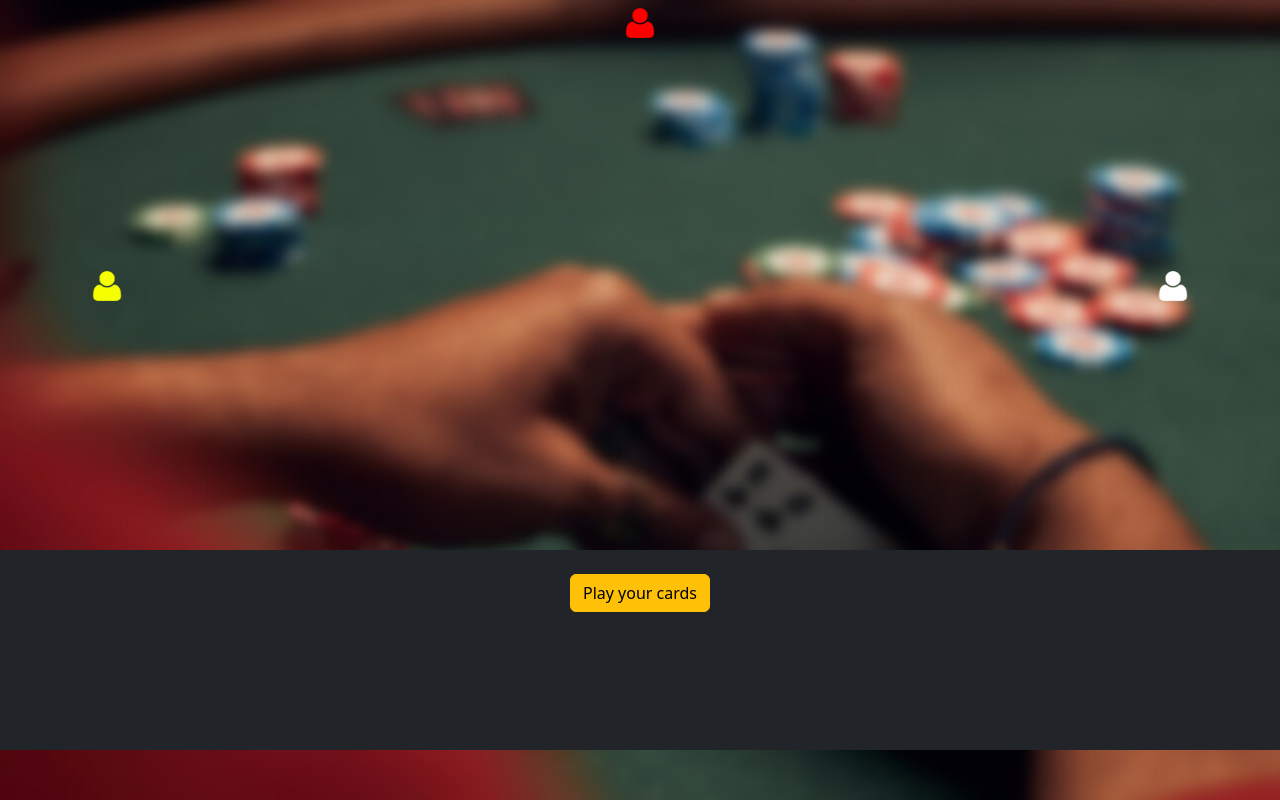
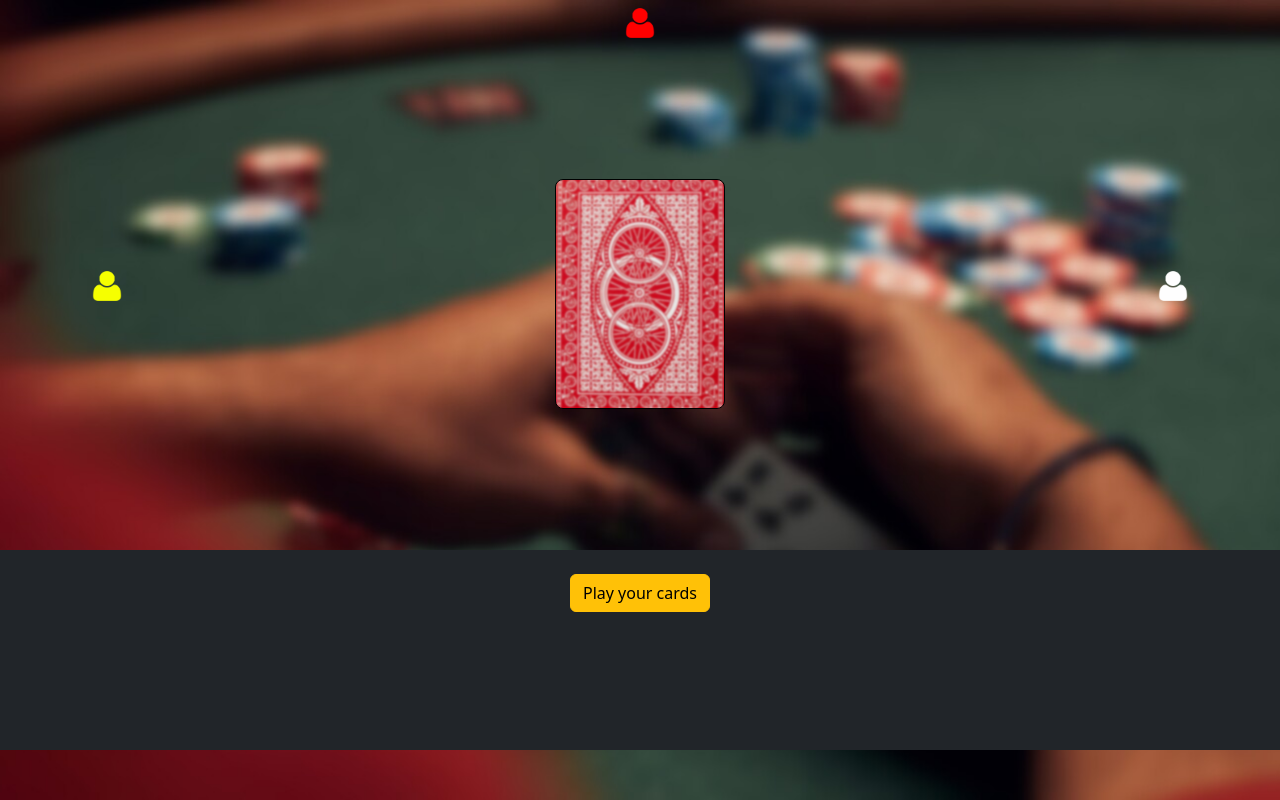
Before and after one commit to iee-ihu-gr-course1941/ADISE22_theItGuys, a PHP site: page /ADISE22_theItGuys/www/room.php in a window 1280 px wide. Run offline with PHP 8.4, Linux system fonts and the light colour scheme; data that the repository does not hold is empty; a stand-in replaces the project's code that opens the database connection.

Commit message:
card background css in room.php

```diff
--- a/www/css_external.css
+++ b/www/css_external.css
@@ -47,9 +47,9 @@ transform: rotate(180deg);
     border: 5px solid blue !important;
 }
 
-.playedCards{
-    height: 150px;
-    width: 110px;
+.playedCardsGame{
+    height: 230px;
+    width: 170px;
     border: 1px solid black;
     border-radius: .5rem;
     display: flex;
@@ -58,5 +58,8 @@ transform: rotate(180deg);
     user-select: none;
     font-size: 4rem;
     position: relative;
-    background-color: white;
+    background-image: url("./images/deckOfCards.jpg");
+    background-size: cover;
+    background-repeat: no-repeat;
+    background-position: 50% 50%;
 }
--- a/www/room.php
+++ b/www/room.php
@@ -42,6 +42,8 @@
                 ?>
             </div>
         </div>
+
+
         <!-- emfanisi xristwn -->
         <div class="row">
             <div class="col-12">
@@ -58,8 +60,10 @@
                     <p id="userFour" class="text-light"></p>
                 </div>
             </div>
-            <div class="col-8">
-
+            <div class="col-8 d-flex align-items:center">
+                <div class="playedCardsGame m-auto" alt="">
+                    <div class="m-auto text-center" style="width:fit-content;"></div>
+                </div>
             </div>
             <div class="col-2 d-flex justify-content-center align-items-center">
                 <div class="m-auto d-flex flex-column text-center" style="width:fit-content;">
```
Also changed, not shown: www/images/deckOfCards.jpg (added), www/js/room.js (line endings or trailing spaces).
